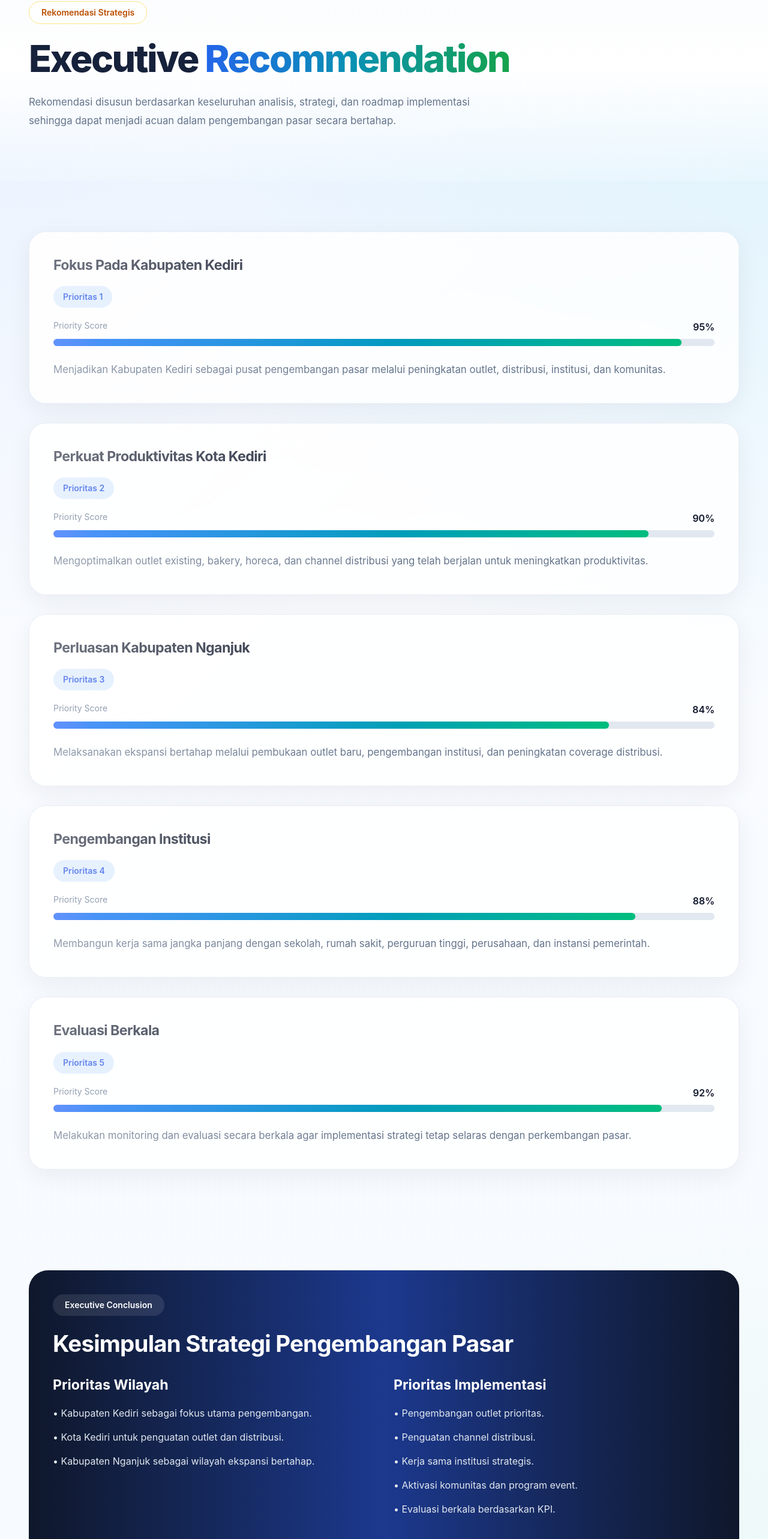
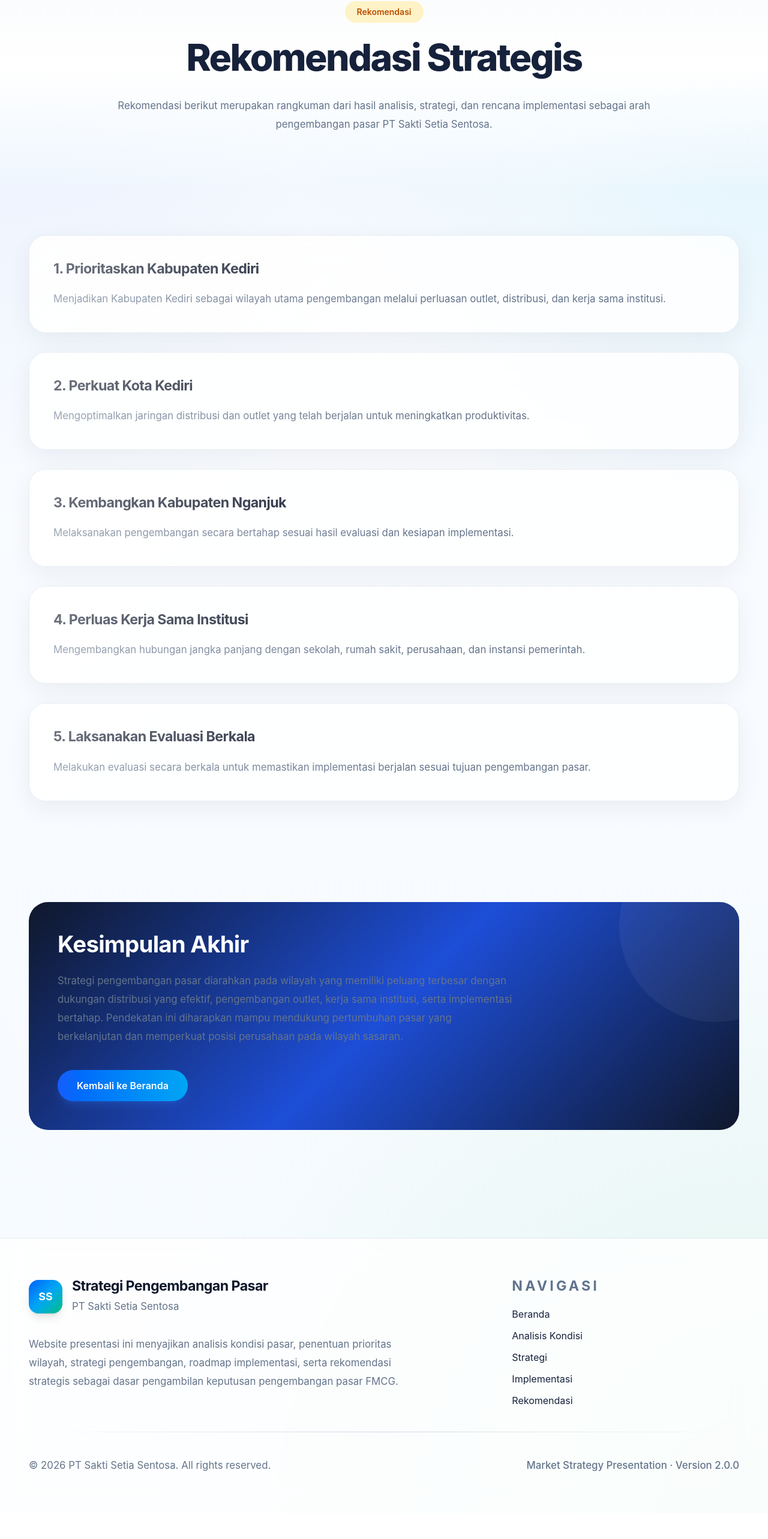
Before and after one commit to dawudsw0491-cell/market-strategy-presentation, a Next.js app: page /rekomendasi in a window 1280 px wide. Shown: the part 163-2729 px from the top of the page at 60% size. After the commit the page ends 2686 px from the top, so only its background shows below. Built offline with nearby package versions, Linux system fonts and the light colour scheme.

Commit message:
refactor(recommendation): simplify recommendation page for release candidate

```diff
--- a/app/rekomendasi/page.tsx
+++ b/app/rekomendasi/page.tsx
@@ -8,70 +8,31 @@ import Section from "@/components/ui/section";
 
 const recommendations = [
   {
-    priority: "Prioritas 1",
-    title: "Fokus Pada Kabupaten Kediri",
-    score: 95,
+    title: "Prioritaskan Kabupaten Kediri",
     description:
-      "Menjadikan Kabupaten Kediri sebagai pusat pengembangan pasar melalui peningkatan outlet, distribusi, institusi, dan komunitas.",
+      "Menjadikan Kabupaten Kediri sebagai wilayah utama pengembangan melalui perluasan outlet, distribusi, dan kerja sama institusi.",
   },
   {
-    priority: "Prioritas 2",
-    title: "Perkuat Produktivitas Kota Kediri",
-    score: 90,
+    title: "Perkuat Kota Kediri",
     description:
-      "Mengoptimalkan outlet existing, bakery, horeca, dan channel distribusi yang telah berjalan untuk meningkatkan produktivitas.",
+      "Mengoptimalkan jaringan distribusi dan outlet yang telah berjalan untuk meningkatkan produktivitas.",
   },
   {
-    priority: "Prioritas 3",
-    title: "Perluasan Kabupaten Nganjuk",
-    score: 84,
+    title: "Kembangkan Kabupaten Nganjuk",
     description:
-      "Melaksanakan ekspansi bertahap melalui pembukaan outlet baru, pengembangan institusi, dan peningkatan coverage distribusi.",
+      "Melaksanakan pengembangan secara bertahap sesuai hasil evaluasi dan kesiapan implementasi.",
   },
   {
-    priority: "Prioritas 4",
-    title: "Pengembangan Institusi",
-    score: 88,
+    title: "Perluas Kerja Sama Institusi",
     description:
-      "Membangun kerja sama jangka panjang dengan sekolah, rumah sakit, perguruan tinggi, perusahaan, dan instansi pemerintah.",
+      "Mengembangkan hubungan jangka panjang dengan sekolah, rumah sakit, perusahaan, dan instansi pemerintah.",
   },
   {
-    priority: "Prioritas 5",
-    title: "Evaluasi Berkala",
-    score: 92,
+    title: "Laksanakan Evaluasi Berkala",
     description:
-      "Melakukan monitoring dan evaluasi secara berkala agar implementasi strategi tetap selaras dengan perkembangan pasar.",
+      "Melakukan evaluasi secara berkala untuk memastikan implementasi berjalan sesuai tujuan pengembangan pasar.",
   },
 ];
-
-function Progress({
-  value,
-}: {
-  value: number;
-}) {
-  return (
-    <div className="mt-5">
-      <div className="mb-2 flex justify-between">
-        <span className="text-sm text-slate-500">
-          Priority Score
-        </span>
-
-        <span className="font-semibold text-slate-900">
-          {value}%
-        </span>
-      </div>
-
-      <div className="h-3 rounded-full bg-slate-200">
-        <div
-          className="h-3 rounded-full bg-gradient-to-r from-blue-600 to-emerald-500"
-          style={{
-            width: `${value}%`,
-          }}
-        />
-      </div>
-    </div>
-  );
-}
 
 export default function RekomendasiPage() {
   return (
@@ -86,23 +47,20 @@ export default function RekomendasiPage() {
         >
           <Container>
 
-            <div className="max-w-4xl">
+            <div className="mx-auto max-w-4xl text-center">
 
-              <span className="inline-flex rounded-full border border-amber-200 bg-white/80 px-5 py-2 text-sm font-semibold text-amber-700">
-                Rekomendasi Strategis
+              <span className="inline-flex rounded-full bg-amber-100 px-5 py-2 text-sm font-semibold text-amber-700">
+                Rekomendasi
               </span>
 
               <h1 className="mt-6">
-                Executive
-                <span className="gradient-text">
-                  {" "}Recommendation
-                </span>
+                Rekomendasi Strategis
               </h1>
 
-              <p className="mt-6 max-w-3xl text-lg leading-8 text-slate-600">
-                Rekomendasi disusun berdasarkan keseluruhan analisis,
-                strategi, dan roadmap implementasi sehingga dapat menjadi
-                acuan dalam pengembangan pasar secara bertahap.
+              <p className="mt-8 text-lg leading-8 text-slate-600">
+                Rekomendasi berikut merupakan rangkuman dari hasil analisis,
+                strategi, dan rencana implementasi sebagai arah pengembangan
+                pasar PT Sakti Setia Sentosa.
               </p>
 
             </div>
@@ -117,23 +75,15 @@ export default function RekomendasiPage() {
 
             <div className="grid gap-8">
 
-              {recommendations.map((item) => (
+              {recommendations.map((item, index) => (
 
                 <Card
                   key={item.title}
-                  title={item.title}
+                  title={`${index + 1}. ${item.title}`}
                 >
-
-                  <div className="inline-flex rounded-full bg-blue-100 px-4 py-2 text-sm font-semibold text-blue-700">
-                    {item.priority}
-                  </div>
-
-                  <Progress value={item.score} />
-
-                  <p className="mt-6 leading-8 text-slate-600">
+                  <p className="leading-8 text-slate-600">
                     {item.description}
                   </p>
-
                 </Card>
 
               ))}
@@ -148,49 +98,20 @@ export default function RekomendasiPage() {
 
           <Container>
 
-            <div className="rounded-[32px] bg-gradient-to-r from-slate-900 via-blue-900 to-slate-900 p-10 text-white">
+            <div className="executive-box">
 
-              <span className="inline-flex rounded-full bg-white/10 px-5 py-2 text-sm font-semibold">
-                Executive Conclusion
-              </span>
-
-              <h2 className="mt-6 text-white">
-                Kesimpulan Strategi Pengembangan Pasar
+              <h2 className="text-white">
+                Kesimpulan Akhir
               </h2>
 
-              <div className="mt-8 grid gap-8 lg:grid-cols-2">
-
-                <div>
-
-                  <h3 className="text-xl font-semibold text-white">
-                    Prioritas Wilayah
-                  </h3>
-
-                  <ul className="mt-5 space-y-4 text-slate-200">
-                    <li>• Kabupaten Kediri sebagai fokus utama pengembangan.</li>
-                    <li>• Kota Kediri untuk penguatan outlet dan distribusi.</li>
-                    <li>• Kabupaten Nganjuk sebagai wilayah ekspansi bertahap.</li>
-                  </ul>
-
-                </div>
-
-                <div>
-
-                  <h3 className="text-xl font-semibold text-white">
-                    Prioritas Implementasi
-                  </h3>
-
-                  <ul className="mt-5 space-y-4 text-slate-200">
-                    <li>• Pengembangan outlet prioritas.</li>
-                    <li>• Penguatan channel distribusi.</li>
-                    <li>• Kerja sama institusi strategis.</li>
-                    <li>• Aktivasi komunitas dan program event.</li>
-                    <li>• Evaluasi berkala berdasarkan KPI.</li>
-                  </ul>
-
-                </div>
-
-              </div>
+              <p className="mt-6 max-w-3xl text-lg leading-8 text-slate-200">
+                Strategi pengembangan pasar diarahkan pada wilayah yang memiliki
+                peluang terbesar dengan dukungan distribusi yang efektif,
+                pengembangan outlet, kerja sama institusi, serta implementasi
+                bertahap. Pendekatan ini diharapkan mampu mendukung pertumbuhan
+                pasar yang berkelanjutan dan memperkuat posisi perusahaan pada
+                wilayah sasaran.
+              </p>
 
               <div className="mt-10">
                 <Button href="/">
```
